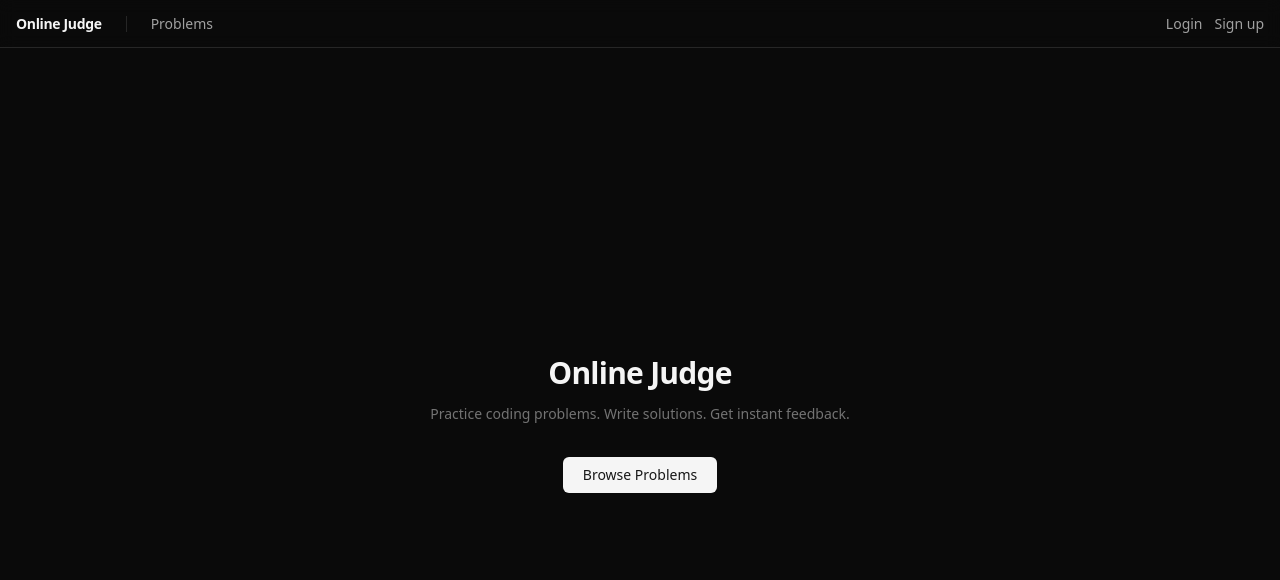
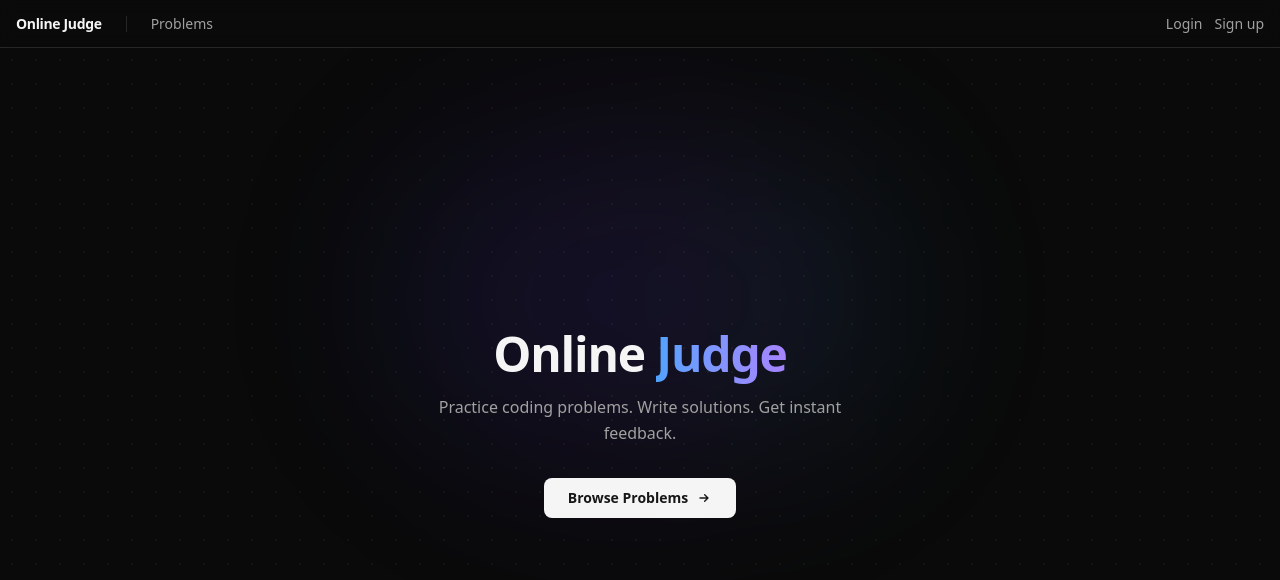
Before and after one commit to Ved-ant11/OnlineJudge, a Next.js app in the folder oj-frontend/: page / in a window 1280 px wide. Shown: the top 580 px of the page. Built offline with nearby package versions, Linux system fonts and the light colour scheme; no server answers.

Commit message:
design changes

```diff
--- a/oj-frontend/app/globals.css
+++ b/oj-frontend/app/globals.css
@@ -26,3 +26,39 @@ body {
         -apple-system,
         sans-serif;
 }
+
+.dot-grid {
+    background-image: radial-gradient(circle, rgba(255, 255, 255, 0.04) 1px, transparent 1px);
+    background-size: 24px 24px;
+}
+
+@keyframes fadeInUp {
+    from {
+        opacity: 0;
+        transform: translateY(20px);
+    }
+    to {
+        opacity: 1;
+        transform: translateY(0);
+    }
+}
+
+.animate-fade-in-up {
+    animation: fadeInUp 0.7s ease-out forwards;
+    opacity: 0;
+}
+
+.animation-delay-100 { animation-delay: 0.1s; }
+.animation-delay-200 { animation-delay: 0.2s; }
+.animation-delay-300 { animation-delay: 0.3s; }
+.animation-delay-400 { animation-delay: 0.4s; }
+.animation-delay-500 { animation-delay: 0.5s; }
+
+@keyframes glowPulse {
+    0%, 100% { opacity: 0.4; }
+    50% { opacity: 0.7; }
+}
+
+.animate-glow-pulse {
+    animation: glowPulse 4s ease-in-out infinite;
+}
--- a/oj-frontend/app/login/page.tsx
+++ b/oj-frontend/app/login/page.tsx
@@ -40,14 +40,14 @@ const Login = () => {
   };
 
   return (
-    <div className="flex min-h-[calc(100vh-3rem)] flex-col items-center justify-center">
-      <div className="text-2xl font-semibold text-neutral-100">Log In</div>
+    <div className="flex min-h-[calc(100vh-3rem)] flex-col items-center justify-center dot-grid overflow-hidden">
+    <div className="text-2xl font-semibold text-neutral-100">Log In</div>
       <form onSubmit={handleSubmit} className="flex flex-col gap-4 w-full max-w-sm mt-6">
         <input className="w-full h-10 rounded-md border border-neutral-800 bg-neutral-900 px-3 text-sm text-neutral-200 outline-none focus:border-neutral-600" type="email" placeholder="Email" value={email} onChange={(e) => setEmail(e.target.value)} />
         <input className="w-full h-10 rounded-md border border-neutral-800 bg-neutral-900 px-3 text-sm text-neutral-200 outline-none focus:border-neutral-600" type="password" placeholder="Password" value={password} onChange={(e) => setPassword(e.target.value)} />
         <button
           disabled={loading}
-          className="shrink-0 flex h-9 w-full items-center justify-center rounded-md bg-neutral-100 text-sm font-medium text-neutral-900 transition-colors hover:bg-neutral-200 disabled:opacity-50 disabled:cursor-not-allowed"
+          className="shrink-0 flex h-9 w-full items-center justify-center rounded-md bg-neutral-100 text-sm font-medium text-neutral-900 transition-colors hover:bg-blue-400 ease-out duration-300 disabled:opacity-50 disabled:cursor-not-allowed"
         >
           {loading ? (
             <svg
--- a/oj-frontend/app/page.tsx
+++ b/oj-frontend/app/page.tsx
@@ -2,20 +2,26 @@ import Link from "next/link";
 
 export default function Home() {
   return (
-    <div className="flex min-h-[calc(100vh-3rem)] flex-col items-center justify-center px-6">
-      <div className="w-full max-w-md text-center">
-        <h1 className="text-3xl font-semibold tracking-tight text-neutral-100">
-          Online Judge
+    <div className="relative flex min-h-[calc(100vh-3rem)] flex-col items-center justify-center px-6 dot-grid overflow-hidden">
+      <div className="absolute top-1/3 left-1/2 -translate-x-1/2 -translate-y-1/2 w-[500px] h-[300px] bg-gradient-to-r from-blue-600/20 via-violet-600/20 to-cyan-500/20 rounded-full blur-[100px] animate-glow-pulse pointer-events-none" />
+      <div className="relative z-10 w-full max-w-2xl text-center">
+        <h1 className="text-5xl font-bold tracking-tight text-neutral-100 animate-fade-in-up">
+          Online <span className="bg-gradient-to-r from-blue-400 to-violet-400 bg-clip-text text-transparent">Judge</span>
         </h1>
-        <p className="mt-3 text-sm text-neutral-500 leading-relaxed">
+        <p className="mt-4 text-base text-neutral-400 leading-relaxed max-w-md mx-auto animate-fade-in-up animation-delay-100">
           Practice coding problems. Write solutions. Get instant feedback.
         </p>
-        <Link
-          href="/problems"
-          className="mt-8 inline-flex h-9 items-center justify-center rounded-md bg-neutral-100 px-5 text-sm font-medium text-neutral-900 transition-colors hover:bg-neutral-200"
-        >
-          Browse Problems
-        </Link>
+        <div className="mt-8 animate-fade-in-up animation-delay-200">
+          <Link
+            href="/problems"
+            className="group relative inline-flex h-10 items-center justify-center rounded-lg bg-neutral-100 px-6 text-sm font-semibold text-neutral-900 transition-all duration-300 hover:bg-white hover:shadow-[0_0_24px_rgba(255,255,255,0.15)]"
+          >
+            Browse Problems
+            <svg className="ml-2 h-4 w-4 transition-transform duration-300 group-hover:translate-x-0.5" fill="none" viewBox="0 0 24 24" stroke="currentColor" strokeWidth={2}>
+              <path strokeLinecap="round" strokeLinejoin="round" d="M13 7l5 5m0 0l-5 5m5-5H6" />
+            </svg>
+          </Link>
+        </div>
       </div>
     </div>
   );
--- a/oj-frontend/app/signup/page.tsx
+++ b/oj-frontend/app/signup/page.tsx
@@ -41,7 +41,7 @@ const Signup = () => {
   };
 
   return (
-    <div className="flex min-h-[calc(100vh-3rem)] flex-col items-center justify-center">
+    <div className="flex min-h-[calc(100vh-3rem)] flex-col items-center justify-center dot-grid overflow-hidden">
       <div className="text-2xl font-semibold text-neutral-100">Sign Up</div>
       <form onSubmit={handleSubmit} className="flex flex-col gap-4 w-full max-w-sm mt-6">
         <input className="w-full h-10 rounded-md border border-neutral-800 bg-neutral-900 px-3 text-sm text-neutral-200 outline-none focus:border-neutral-600" type="text" placeholder="Username" value={username} onChange={(e) => setUsername(e.target.value)} />
@@ -49,7 +49,7 @@ const Signup = () => {
         <input className="w-full h-10 rounded-md border border-neutral-800 bg-neutral-900 px-3 text-sm text-neutral-200 outline-none focus:border-neutral-600" type="password" placeholder="Password" value={password} onChange={(e) => setPassword(e.target.value)} />
         <button
           disabled={loading}
-          className="shrink-0 flex h-9 w-full items-center justify-center rounded-md bg-neutral-100 text-sm font-medium text-neutral-900 transition-colors hover:bg-neutral-200 disabled:opacity-50 disabled:cursor-not-allowed"
+          className="shrink-0 flex h-9 w-full items-center justify-center rounded-md bg-neutral-100 text-sm font-medium text-neutral-900 transition-colors hover:bg-blue-400 ease-out duration-300 disabled:opacity-50 disabled:cursor-not-allowed"
         >
           {loading ? (
             <svg
```
